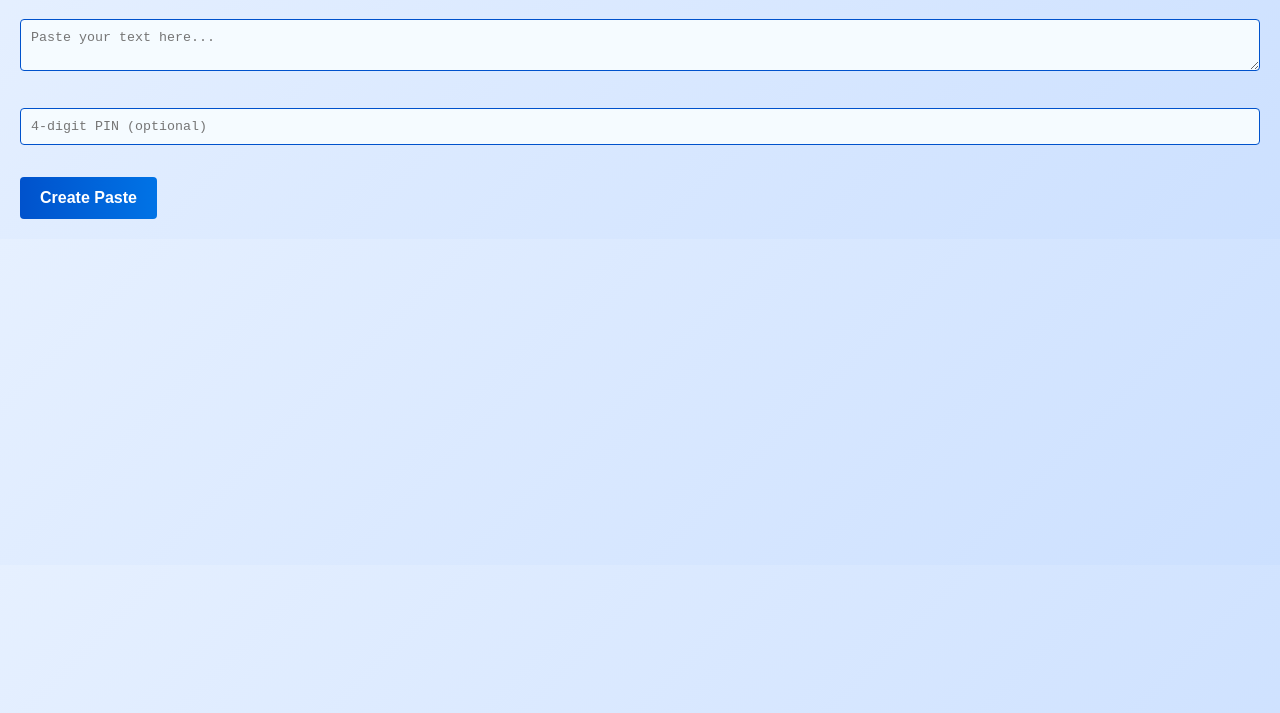
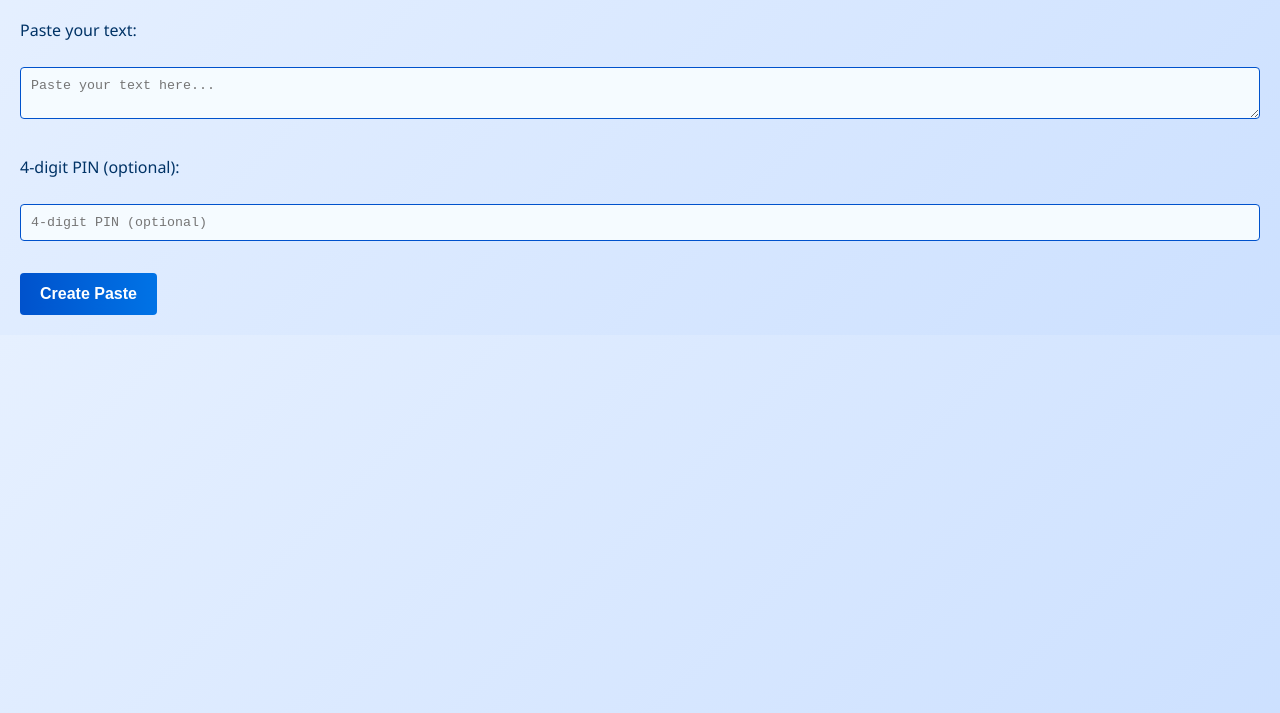
Before and after one commit to LocalFrost101/bluebin, a website: page views/index.html in a window 1280 px wide. Shown: the part 87-800 px from the top of the page. Drawn offline with Linux system fonts and the light colour scheme.

Commit message:
Update index.html

```diff
--- a/views/index.html
+++ b/views/index.html
@@ -7,8 +7,10 @@
 <body>
   <h1> Bluebin - Create a Private Paste</h1>
   <form method="POST" action="/create">
-    <textarea name="content" placeholder="Paste your text here..." required></textarea><br><br>
-    <input type="password" name="pin" maxlength="4" placeholder="4-digit PIN (optional)"><br><br>
+    <label for="content">Paste your text:</label><br>
+    <textarea id="content" name="content" placeholder="Paste your text here..." required></textarea><br><br>
+    <label for="pin">4-digit PIN (optional):</label><br>
+    <input id="pin" type="password" name="pin" maxlength="4" pattern="\d*" inputmode="numeric" placeholder="4-digit PIN (optional)"><br><br>
     <button type="submit">Create Paste</button>
   </form>
 </body>
```
